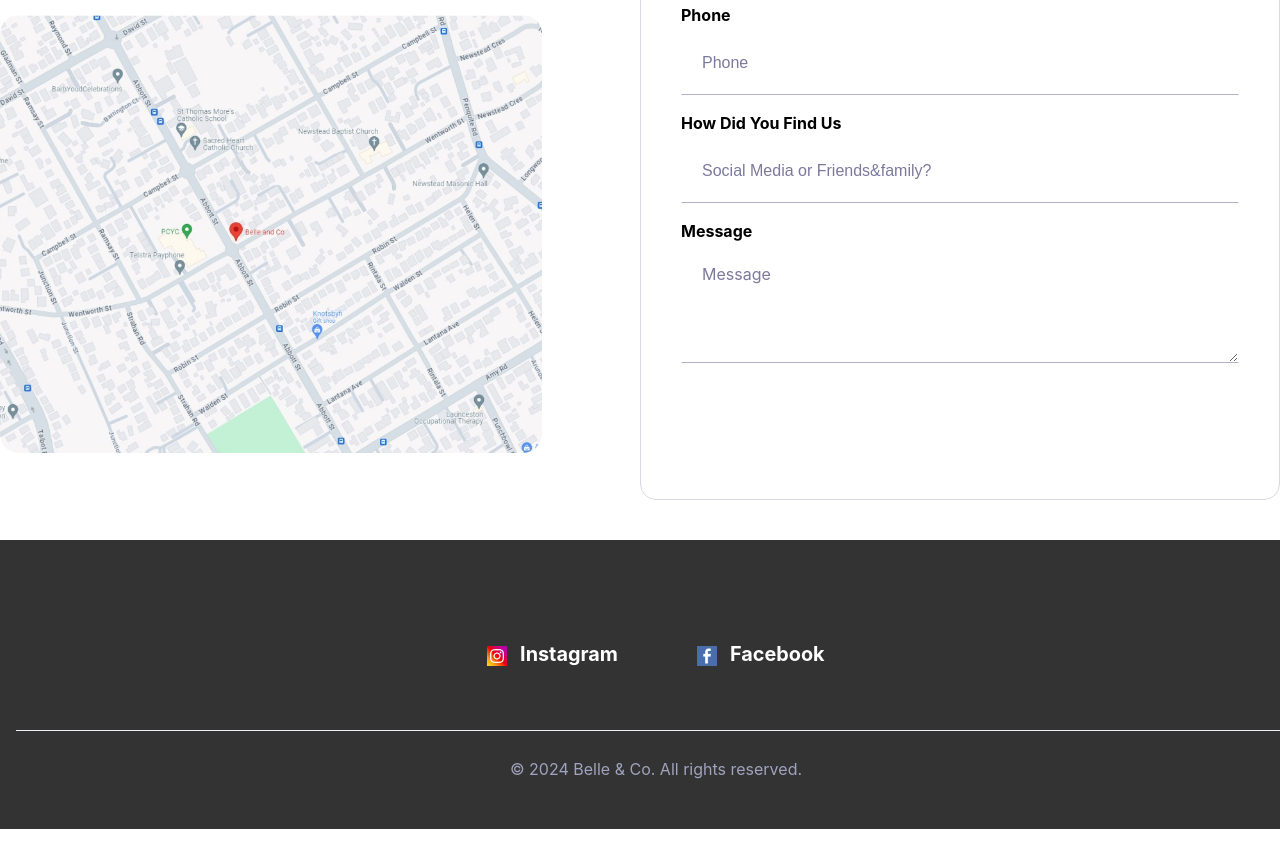
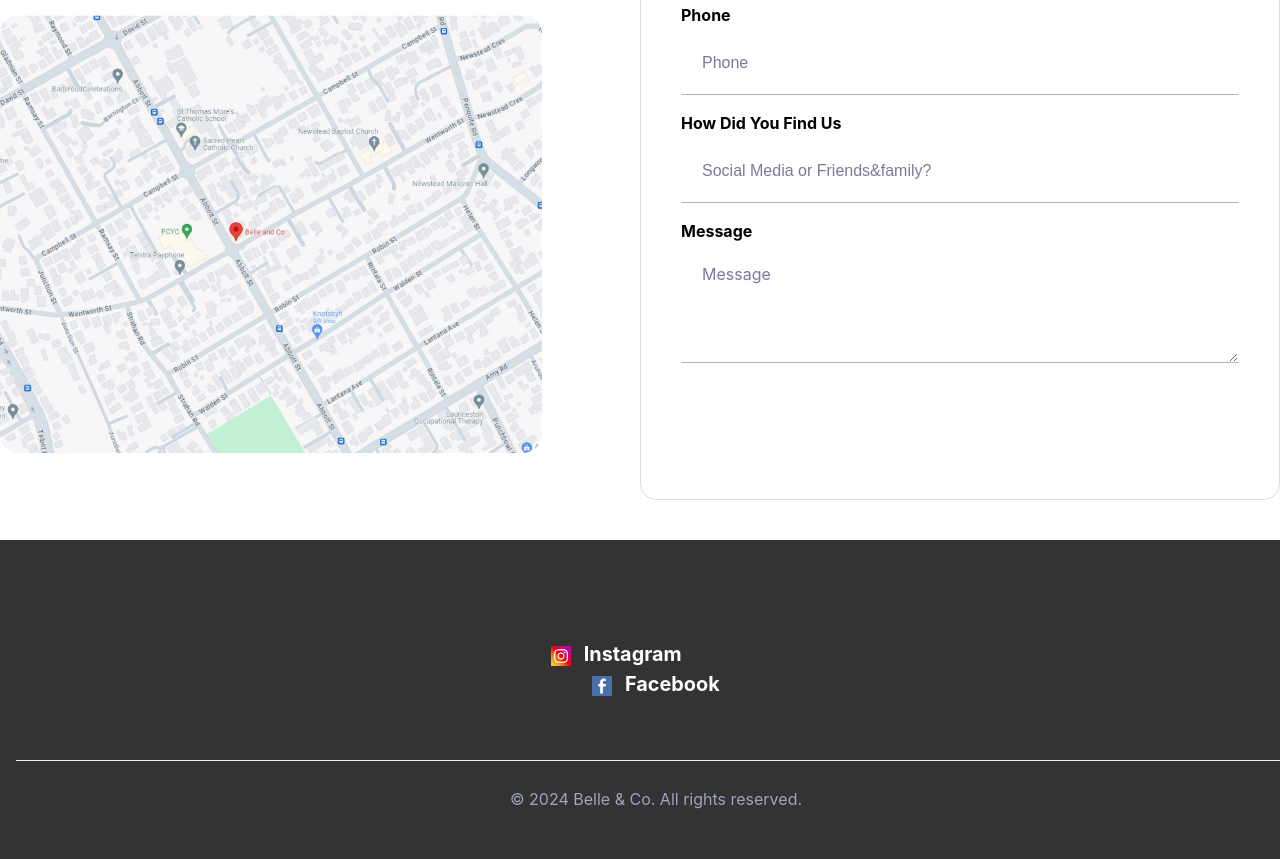
Before and after one commit to kiven2003/A3FIT1050, a plain HTML site: page index.html in a window 1280 px wide. Shown: the part 3977-4836 px from the top of the page. Before the commit the page ends 4806 px from the top, so only its background shows below. Drawn offline with Linux system fonts and the light colour scheme; a web font is replaced by a local one.

Commit message:
Update styles.css

```diff
--- a/styles.css
+++ b/styles.css
@@ -172,19 +172,25 @@ footer {
     }
     #cs-footer-108 .cs-container {
         width: 100%;
-        max-width: 80rem;
+        max-width: 100%;
         margin: auto;
+        box-sizing: border-box;
     }
     #cs-footer-108 .cs-ul {
         /* 40px - 60px*/
         padding: 0 0 clamp(2.5rem, 4.7vw, 3.75rem);
         margin: auto;
         border-bottom: 1px solid #eff0f6;
+        flex-direction: column;
+        align-items: center;
+        box-sizing: border-box;
     }
     #cs-footer-108 .cs-li {
         list-style: none;
         text-align: center;
         margin-bottom: 1.25rem;
+        max-width: 100%;
+        box-sizing: border-box;
     }
     #cs-footer-108 .cs-li:last-of-type {
         margin-bottom: 0;
@@ -197,6 +203,8 @@ footer {
         font-weight: 700;
         color: var(--bodyTextColor);
         position: relative;
+        max-width: 100%;
+        box-sizing: border-box;
     }
     #cs-footer-108 .cs-link:hover:before {
         width: 100%;
@@ -222,6 +230,8 @@ footer {
         display: block;
         /* 20px - 28px */
         margin: clamp(1.25rem, 2.8vw, 1.75rem) auto 0;
+        max-width: 100%;
+        box-sizing: border-box;
     }
     #cs-footer-108 .cs-icon{
       width: 20px;
```
